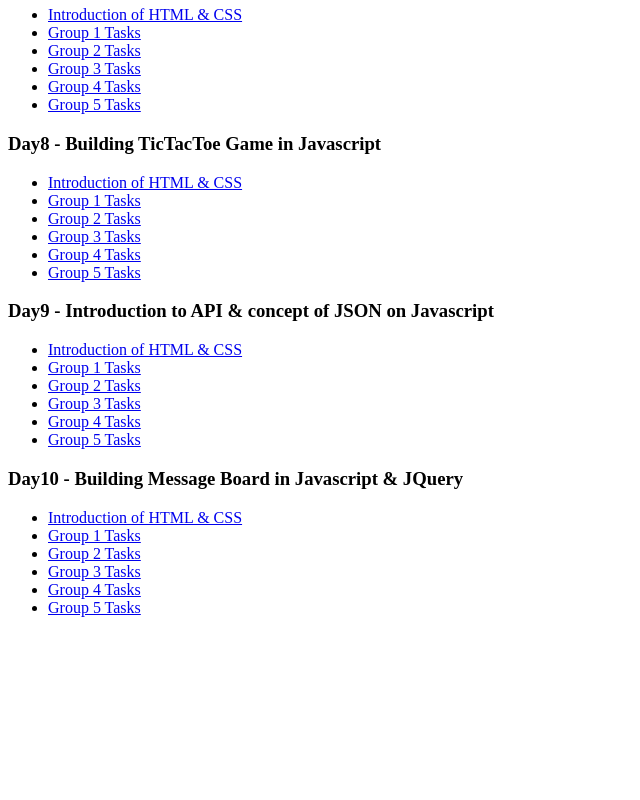
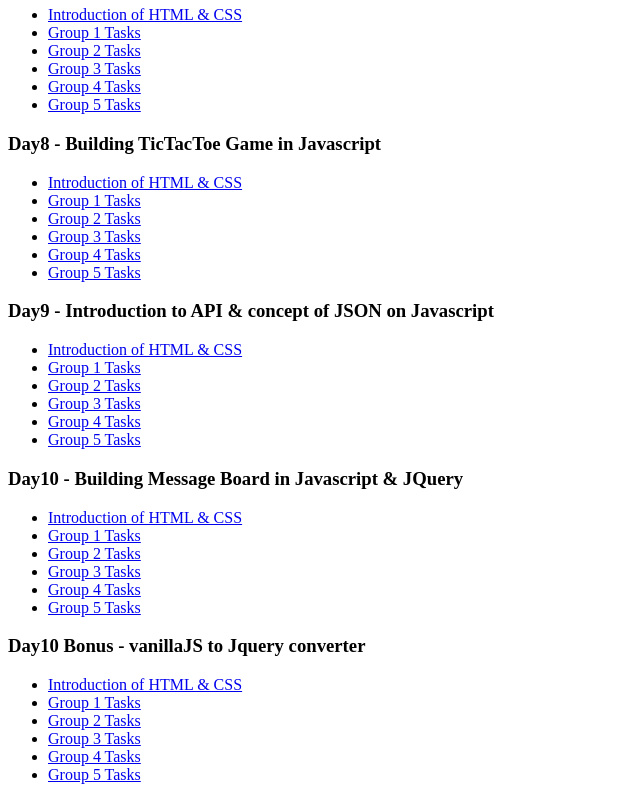
Before and after one commit to dwihdyn/frontend_web_dev_basic, a plain HTML site: page index.html in a window 1280 px wide. Shown: the part 1137-1937 px from the top of the page, without its empty margins (0-640 px from the left). Before the commit the page ends 1770 px from the top, so only its background shows below. Drawn offline with Linux system fonts and the light colour scheme.

Commit message:
update index.html for go live

```diff
--- a/index.html
+++ b/index.html
@@ -166,5 +166,18 @@
         <li><a href="./Day1/group5/index.html"> Group 5 Tasks </a></li>
       </ul>
     </div>
+    <div>
+      <h3>Day10 Bonus - vanillaJS to Jquery converter</h3>
+      <ul>
+        <li>
+          <a href="./Day1/index.html"> Introduction of HTML & CSS </a>
+        </li>
+        <li><a href="./Day1/group1/index.html"> Group 1 Tasks </a></li>
+        <li><a href="./Day1/group2/index.html"> Group 2 Tasks </a></li>
+        <li><a href="./Day1/group3/index.html"> Group 3 Tasks </a></li>
+        <li><a href="./Day1/group4/index.html"> Group 4 Tasks </a></li>
+        <li><a href="./Day1/group5/index.html"> Group 5 Tasks </a></li>
+      </ul>
+    </div>
   </body>
 </html>
```
